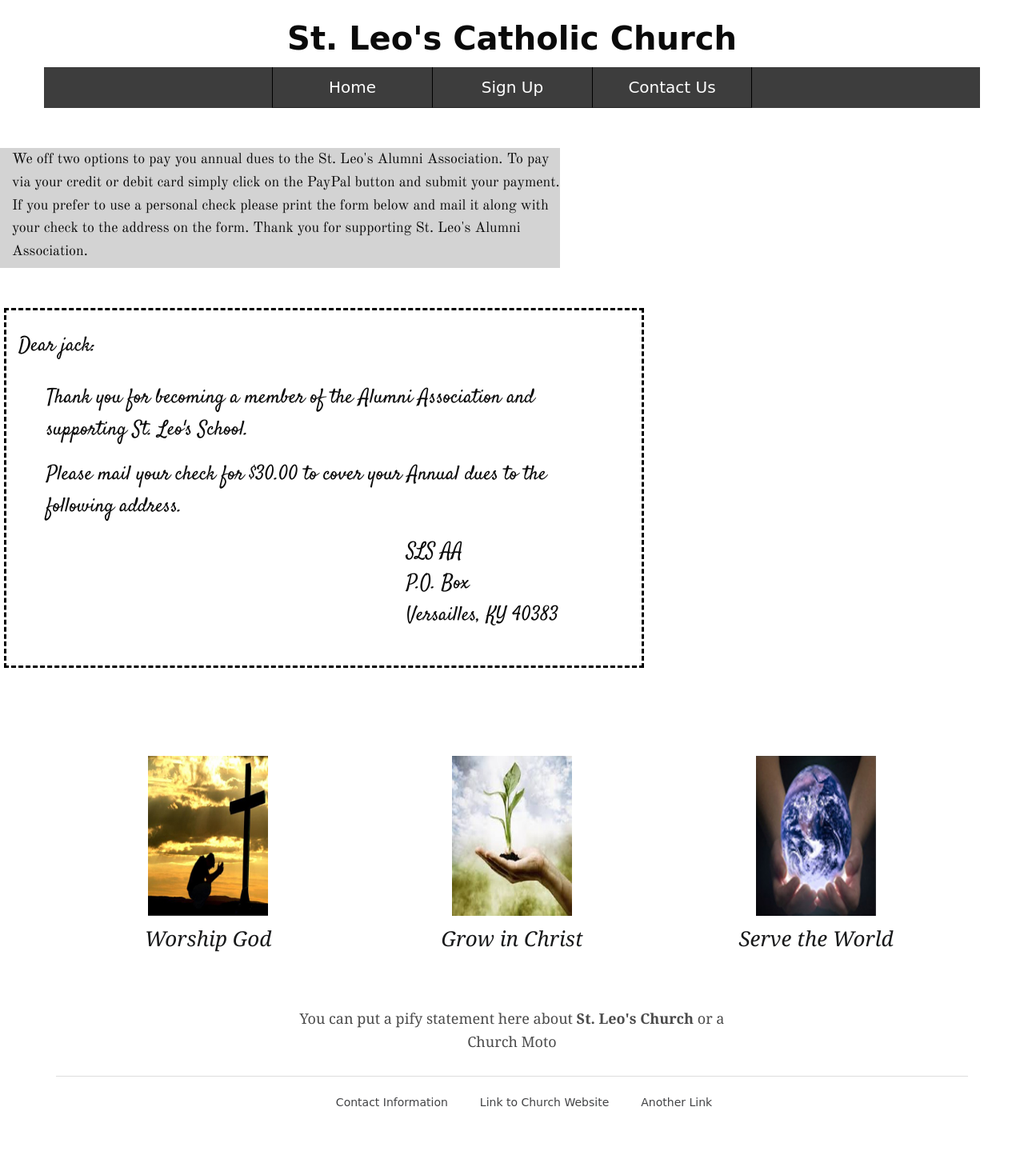
After one commit to jasoncwilley/alumniassoc, a Django app: page /donorform/ in a window 1280 px wide. The commit adds this page. Shown: the whole page at 80% size. Run offline with Django 3.2, Linux system fonts and the light colour scheme; data comes from the database, SQL or seed files in the repository; both versions use the stored data as it was after the commit; some libraries are stand-ins or nearby versions.

Commit message:
added instruction

```diff
--- a/mailinglist/urls.py
+++ b/mailinglist/urls.py
@@ -22,5 +22,6 @@ urlpatterns = [
     path('admin/', admin.site.urls),
     path('signup/', include('signup.urls')),
     path('', views.index, name='index' ),
-    path('signupform/', views.sign_up_form, name='signupform')
+    path('signupform/', views.sign_up_form, name='signupform'),
+    path('donorform/', views.donor_form, name='donorform'),
 ]
--- a/signup/forms.py
+++ b/signup/forms.py
@@ -1,7 +1,7 @@
 from .models import DonorInfo
 from django import forms
 import datetime
-class DonorSignUpForm(forms.Form):
+class DonorSignUpForm(forms.ModelForm):
     name = forms.CharField(label='Name', widget=forms.TextInput(attrs={'placehoder' : 'Example: Francis Willey'}))
     street_address = forms.CharField(max_length=35)
     city = forms.CharField(max_length=50)
--- a/signup/urls.py
+++ b/signup/urls.py
@@ -19,5 +19,6 @@ from .views import index
 from signup import views
 
 urlpatterns = [
-    path('signupform/', views.sign_up_form, name='signupform')
+    path('signupform/', views.sign_up_form, name='signupform'),
+
 ]
--- a/signup/views.py
+++ b/signup/views.py
@@ -19,7 +19,16 @@ def sign_up_form(request):
             new.email = form.cleaned_data['email']
             new.phone = form.cleaned_data['phone']
             new.save()
-            return HttpResponseRedirect('/signupform/')
+            return HttpResponseRedirect('/donorform/')
     else:
         form = DonorSignUpForm()
     return render(request, 'signupform.html', {'form': form})
+
+
+def donor_form(request):
+    donor = DonorInfo.objects.latest('date_created')
+    name = donor.name
+    d = donor.date_created
+    date = d.strftime("%m-%d-%Y")
+    context = {'donor': donor, 'name': name, 'date': date}
+    return render(request, 'donorform.html', context)
--- /dev/null
+++ b/templates/donorform.html
@@ -0,0 +1,162 @@
+{% load widget_tweaks %}
+{% load static %}
+{% load bootstrap3 %}
+{% bootstrap_css %}
+
+<!DOCTYPE html>
+<html data-whatinput="mouse" data-whatintent="mouse" class=" whatinput-types-initial whatinput-types-keyboard whatinput-types-mouse"><head>
+  <meta charset="utf-8">
+  <meta name="viewport" content="width=device-width,initial-scale=1">
+  <meta name="description" content="">
+  <meta name="keywords" content="">
+  <title>Index</title>
+  <link rel="stylesheet" href="{% static "css/foundation.min.css" %}">
+  <link rel="stylesheet"href="{% static "css/wireframe-theme.min.css" %}">
+  <script>document.createElement( "picture" );</script>
+  <script class="picturefill" async="async" src="{% static "js/picturefill.min.js" %}"></script>
+  <link rel="stylesheet" href="{% static "css/main.css" %}">
+<link href="https://fonts.googleapis.com/css?family=Old+Standard+TT" rel="stylesheet">
+<link href="https://fonts.googleapis.com/css?family=Satisfy" rel="stylesheet">
+<meta class="foundation-mq"></head>
+<style>
+.service {
+  text-align: center;
+  width:250px;
+}
+
+
+.responsive-picture {
+  width:150px;
+  height: 200px;
+  margin-left: 30px
+}
+  .signupform {
+
+    width: 1000px;
+    height: 1000px;
+    font-size: 16px;
+    margin-left: 25px;
+    margin-top: 15px;
+}
+.donationform {
+  width: 800px;
+  height: 450px;
+  border-style: dashed;
+  border-color: black;
+  border-width: 3px;
+  margin-left: 5px;
+  margin-top: 50px;
+  padding-right: 50px;
+}
+.name {
+  font-size: 25px;
+  margin-left: 15px;
+  margin-top: 25px;
+}
+.statement {
+  font-size: 25px;
+  margin-left: 50px;
+  margin-top: 25px;
+}
+.address {
+  font-size: 25px;
+  margin-left: 500px;
+  margin-bottom: 10px;
+}
+p.instruct {
+
+  font-family: 'Old Standard TT', serif;
+}
+.instructions {
+  width:700px;
+  margin-right: 25px;
+  height: 150px;
+  padding-left: 15px;
+  background-color: lightgray;
+  margin-top: 50px;
+  text-align: left;
+  font-size: 18px;
+  }
+p {
+  font-family: 'Satisfy', cursive;
+}
+</style>
+<body class="" cz-shortcut-listen="true">
+  <h1 class="site-title">St. Leo's Catholic Church</h1>
+  <div class="container nav-wrapper">
+    <a class="link-text nav-button" href="{% url 'index' %}">Home</a>
+    <a class="link-text nav-button" href="{% url 'signupform' %}">Sign Up</a>
+    <a class="link-text nav-button" href="#">Contact Us</a>
+  </div>
+  <div class='instructions'>
+    <p class='instruct'>We off two options to pay you annual dues to the St. Leo's Alumni Association.
+      To pay via your credit or debit card simply click on the PayPal button and submit
+      your payment.  If you prefer to use a personal check please print the form below
+      and mail it along with your check to the address on the form.  Thank you for
+       supporting St. Leo's Alumni Association.</p>
+</div>
+<div class='donationform'>
+<div class='name'>
+  <p>Dear {{donor}}:</p>
+</div>
+<div class='statement'>
+<p>Thank you for becoming a member of the Alumni Association and supporting
+  St. Leo's School.</p>
+<p>Please mail your check for $30.00  to cover your Annual dues to the following
+  address.</p>
+</div>
+<div class='address'>
+<p> SLS AA<br>
+ P.O. Box<br>
+Versailles, KY 40383</p>
+</div>
+</div>
+  </div>
+    <h3 class="section-title">
+    </h3>
+    <div class="container services-grid">
+      <div class="container service">
+        <div class="responsive-picture">
+          <picture><img alt="Placeholder Picture" src="{% static 'images/cross.jpg' %}">
+          </picture>
+        </div>
+        <h5 class="service-title">Worship God</h5>
+      </div>
+      <div class="container service">
+        <div class="responsive-picture">
+          <picture><img alt="Placeholder Picture" src="{% static 'images/grow.jpeg' %}">
+          </picture>
+        </div>
+        <h5 class="service-title">Grow in Christ<br>
+        </h5>
+      </div>
+      <div class="container service">
+        <div class="responsive-picture">
+          <picture><img alt="Placeholder Picture" src="{% static 'images/world.jpg' %}">
+          </picture>
+        </div>
+        <h5 class="service-title">Serve the World<br>
+        </h5>
+      </div>
+    </div>
+    <div class="container container-1">
+      <p class="paragraph paragraph-1">You can put a pify statement here about <strong>St. Leo's Church</strong> or a Church Moto<br>
+    </div>
+    <div class="container footer">
+      <div class="rule">
+        <hr>
+      </div>
+      <div class="container footer-nav">
+        <a class="link-text footer-nav" href="#">Contact Information</a>
+        <a class="link-text footer-nav" href="#">Link to Church Website</a>
+        <a class="link-text footer-nav" href="#">Another Link</a>
+      </div>
+    </div>
+    <script src="{% static 'js/jquery.min.js' %}"></script>
+    <script src="{% static 'js/outofview.js' %}"></script>
+    <script src="{% static 'js/what-input.min.js' %}"></script>
+    <script src="{% static 'js/foundation.min.js' %}"></script>
+    <script>$(document).foundation();</script>
+
+
+  </body></html>
```
Also changed, not shown: templates/signupform.html (+3 -4 lines), db.sqlite3.
